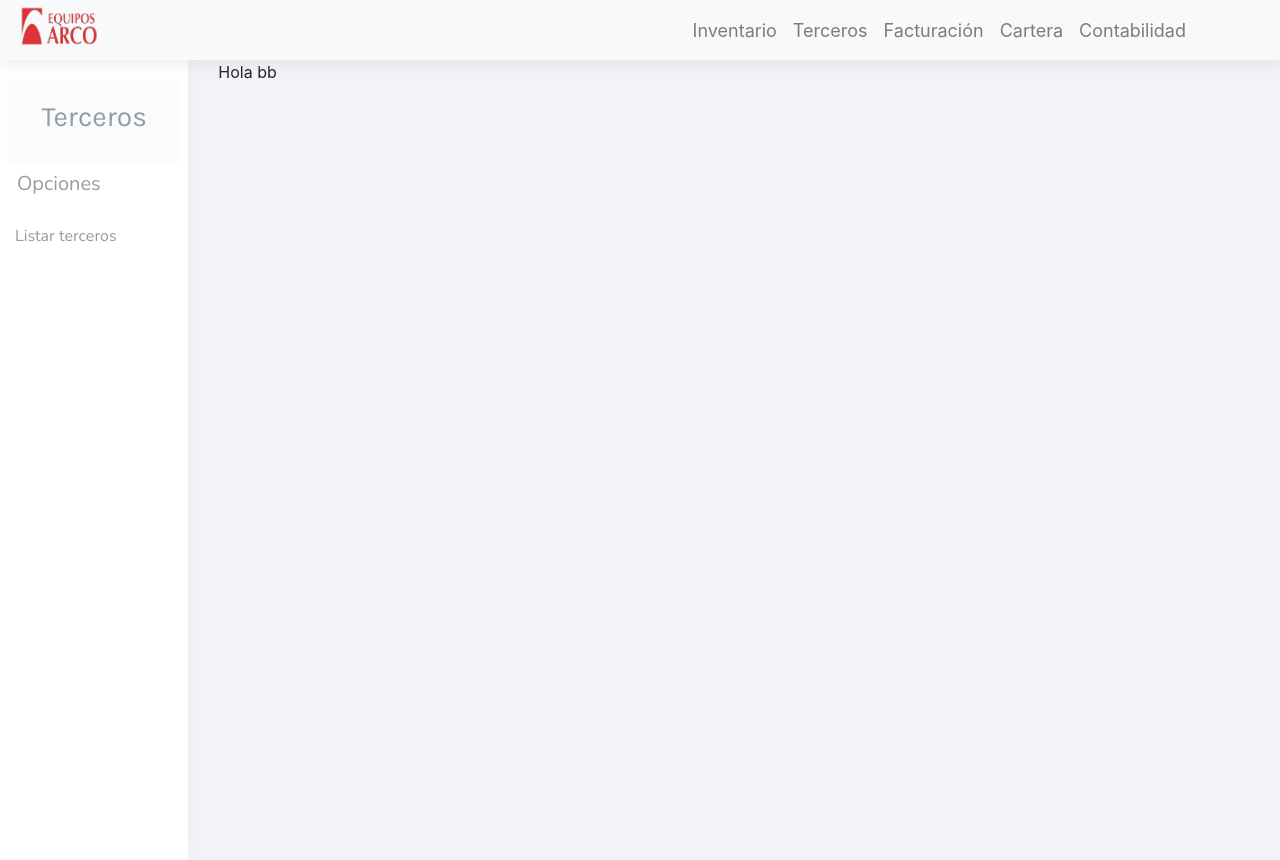
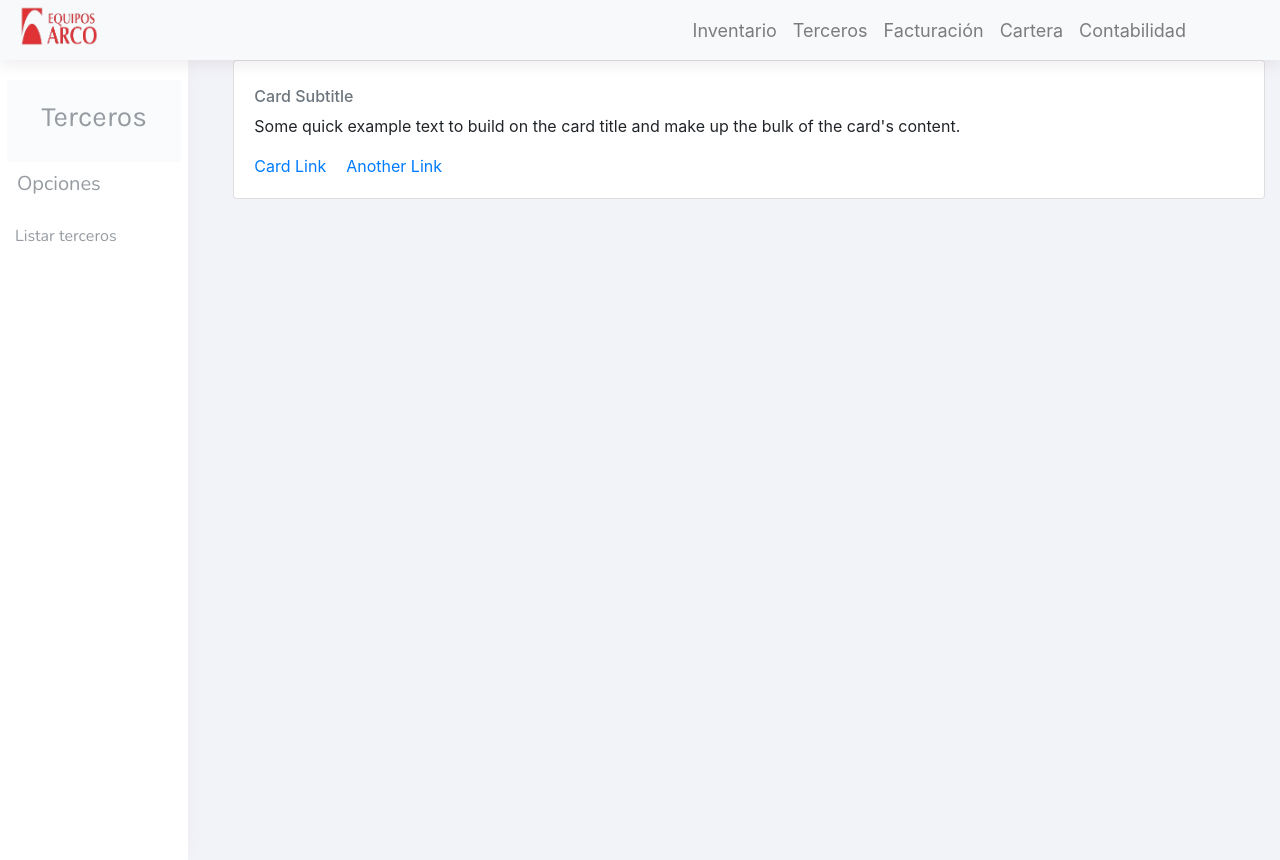
Before and after one commit to ar-corinaldi/EquiposARCO, a React (Create React App) app in the folder front/: page /terceros/listar_terceros/1 in a window 1280 px wide. Built offline with nearby package versions, Linux system fonts and the light colour scheme; no server answers.

Commit message:
Tercero Detail etiqueta en proceso

```diff
--- a/front/src/components/Tercero/TerceroDetail.js
+++ b/front/src/components/Tercero/TerceroDetail.js
@@ -1,16 +1,48 @@
-import React from "react";
-// import Container from "react-bootstrap/Container";
-// import Row from "react-bootstrap/Row";
-// import Col from "react-bootstrap/Col";
+import React, { useState, useEffect } from "react";
+import Container from "react-bootstrap/Container";
+import Row from "react-bootstrap/Row";
+import Col from "react-bootstrap/Col";
 // import Breadcrumb from "react-bootstrap/Breadcrumb";
-// import Card from "react-bootstrap/Card";
+import Card from "react-bootstrap/Card";
 // import TerceroTable from "./TerceroTable";
 
-function TerceroDetail(props) {
+function TerceroDetail({ match }) {
+  const params = match.params;
+
+  const [tercero, setTercero] = useState([]);
+
+  useEffect(() => {
+    fetchTercero();
+  }, []);
+
+  const fetchTercero = async () => {
+    const res = await fetch("/terceros/" + params.id);
+    const terceroActual = await res.json();
+    console.log(terceroActual);
+    setTercero(terceroActual);
+  };
+
   return (
-    <div>
-      <p> Hola bb </p>
-    </div>
+    <Container fluid>
+      <Row>
+        <Col>
+          <Card>
+            <Card.Body>
+              <Card.Title>{tercero.nombre}</Card.Title>
+              <Card.Subtitle className="mb-2 text-muted">
+                Card Subtitle
+              </Card.Subtitle>
+              <Card.Text>
+                Some quick example text to build on the card title and make up
+                the bulk of the card's content.
+              </Card.Text>
+              <Card.Link href="#">Card Link</Card.Link>
+              <Card.Link href="#">Another Link</Card.Link>
+            </Card.Body>
+          </Card>
+        </Col>
+      </Row>
+    </Container>
   );
 }
 
```
